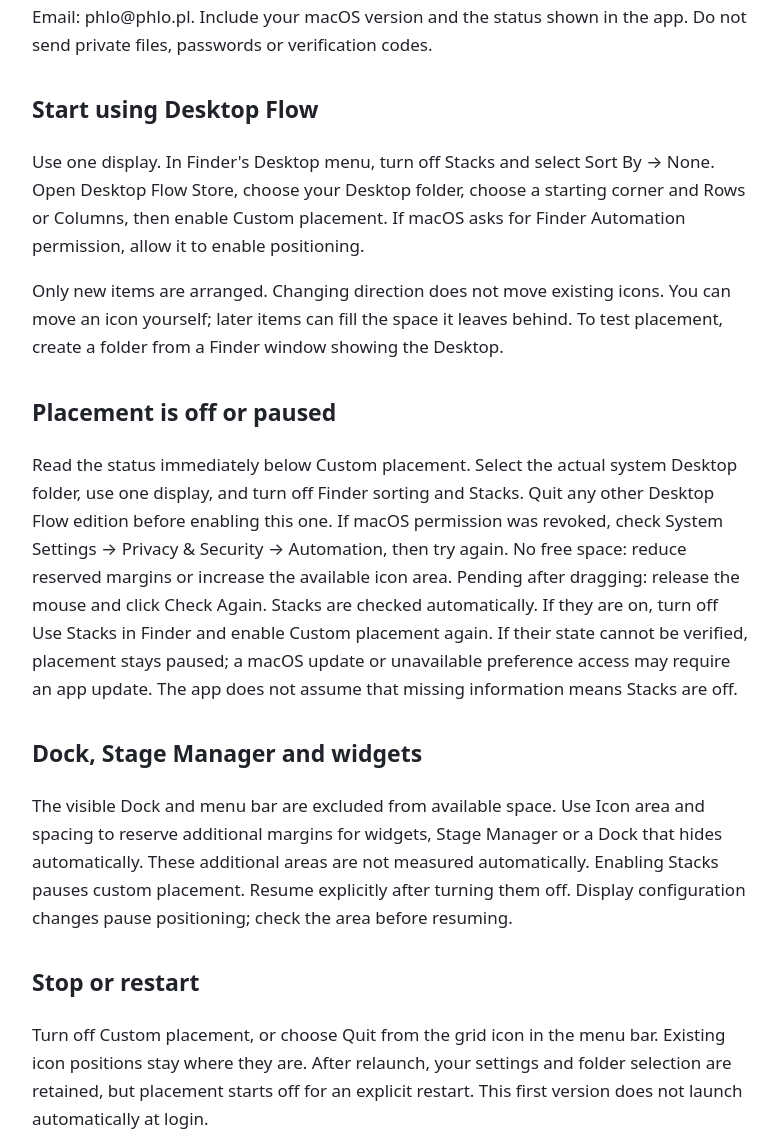
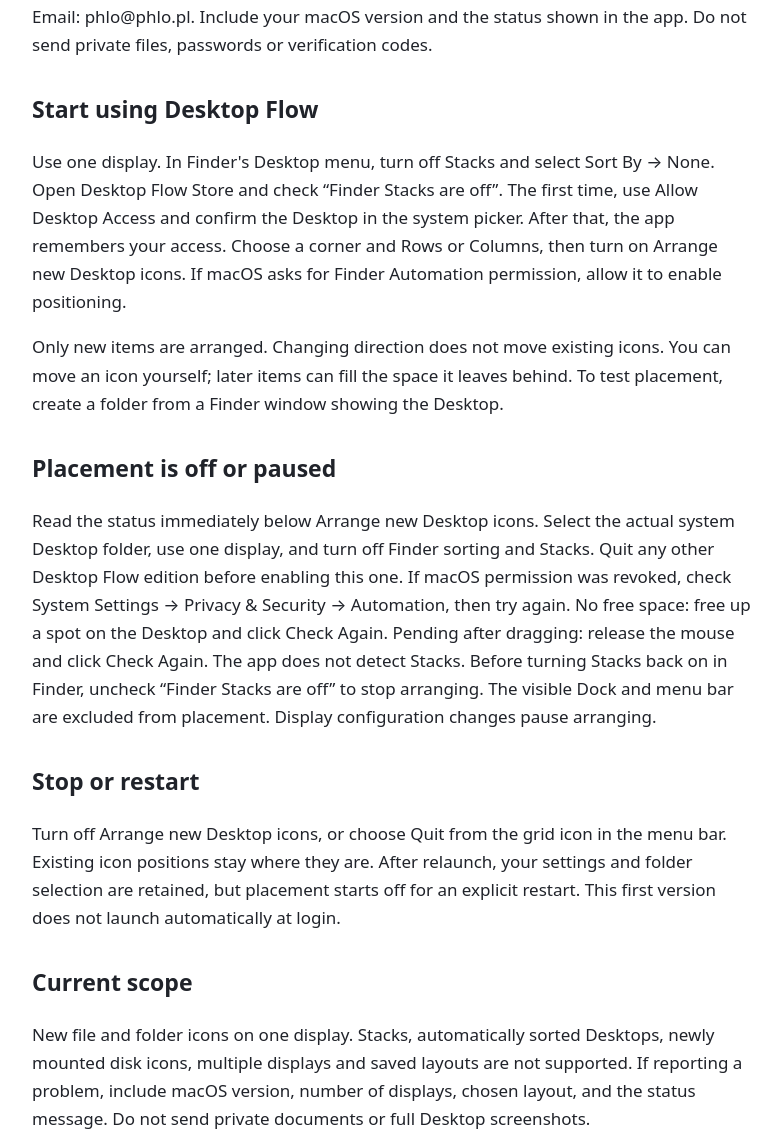
Before and after one commit to MrocznyTMC/desktop-flow-support, a plain HTML site: page support.html in a window 1280 px wide. Shown: the part 258-1394 px from the top of the page, without its empty margins (248-1029 px from the left). Drawn offline with Linux system fonts and the light colour scheme.

Commit message:
Publish Desktop Flow support and privacy documents

```diff
--- a/support.html
+++ b/support.html
@@ -13,13 +13,11 @@ footer{margin-top:40px;font-size:14px;opacity:.7}@media(max-width:600px){main{ma
 <h2>Contact</h2>
 <p>Email: phlo@phlo.pl. Include your macOS version and the status shown in the app. Do not send private files, passwords or verification codes.</p>
 <h2>Start using Desktop Flow</h2>
-<p>Use one display. In Finder&#x27;s Desktop menu, turn off Stacks and select Sort By → None. Open Desktop Flow Store, choose your Desktop folder, choose a starting corner and Rows or Columns, then enable Custom placement. If macOS asks for Finder Automation permission, allow it to enable positioning.</p>
+<p>Use one display. In Finder&#x27;s Desktop menu, turn off Stacks and select Sort By → None. Open Desktop Flow Store and check “Finder Stacks are off”. The first time, use Allow Desktop Access and confirm the Desktop in the system picker. After that, the app remembers your access. Choose a corner and Rows or Columns, then turn on Arrange new Desktop icons. If macOS asks for Finder Automation permission, allow it to enable positioning.</p>
 <p>Only new items are arranged. Changing direction does not move existing icons. You can move an icon yourself; later items can fill the space it leaves behind. To test placement, create a folder from a Finder window showing the Desktop.</p>
 <h2>Placement is off or paused</h2>
-<p>Read the status immediately below Custom placement. Select the actual system Desktop folder, use one display, and turn off Finder sorting and Stacks. Quit any other Desktop Flow edition before enabling this one. If macOS permission was revoked, check System Settings → Privacy &amp; Security → Automation, then try again. No free space: reduce reserved margins or increase the available icon area. Pending after dragging: release the mouse and click Check Again. Stacks are checked automatically. If they are on, turn off Use Stacks in Finder and enable Custom placement again. If their state cannot be verified, placement stays paused; a macOS update or unavailable preference access may require an app update. The app does not assume that missing information means Stacks are off.</p>
-<h2>Dock, Stage Manager and widgets</h2>
-<p>The visible Dock and menu bar are excluded from available space. Use Icon area and spacing to reserve additional margins for widgets, Stage Manager or a Dock that hides automatically. These additional areas are not measured automatically. Enabling Stacks pauses custom placement. Resume explicitly after turning them off. Display configuration changes pause positioning; check the area before resuming.</p>
+<p>Read the status immediately below Arrange new Desktop icons. Select the actual system Desktop folder, use one display, and turn off Finder sorting and Stacks. Quit any other Desktop Flow edition before enabling this one. If macOS permission was revoked, check System Settings → Privacy &amp; Security → Automation, then try again. No free space: free up a spot on the Desktop and click Check Again. Pending after dragging: release the mouse and click Check Again. The app does not detect Stacks. Before turning Stacks back on in Finder, uncheck “Finder Stacks are off” to stop arranging. The visible Dock and menu bar are excluded from placement. Display configuration changes pause arranging.</p>
 <h2>Stop or restart</h2>
-<p>Turn off Custom placement, or choose Quit from the grid icon in the menu bar. Existing icon positions stay where they are. After relaunch, your settings and folder selection are retained, but placement starts off for an explicit restart. This first version does not launch automatically at login.</p>
+<p>Turn off Arrange new Desktop icons, or choose Quit from the grid icon in the menu bar. Existing icon positions stay where they are. After relaunch, your settings and folder selection are retained, but placement starts off for an explicit restart. This first version does not launch automatically at login.</p>
 <h2>Current scope</h2>
 <p>New file and folder icons on one display. Stacks, automatically sorted Desktops, newly mounted disk icons, multiple displays and saved layouts are not supported. If reporting a problem, include macOS version, number of displays, chosen layout, and the status message. Do not send private documents or full Desktop screenshots.</p><footer>Desktop Flow · Mac App Store edition · <a href="mailto:phlo@phlo.pl">phlo@phlo.pl</a></footer></main></html>
```
Also changed, not shown: index.html (+1 -1 lines), privacy.html (+3 -3 lines).
